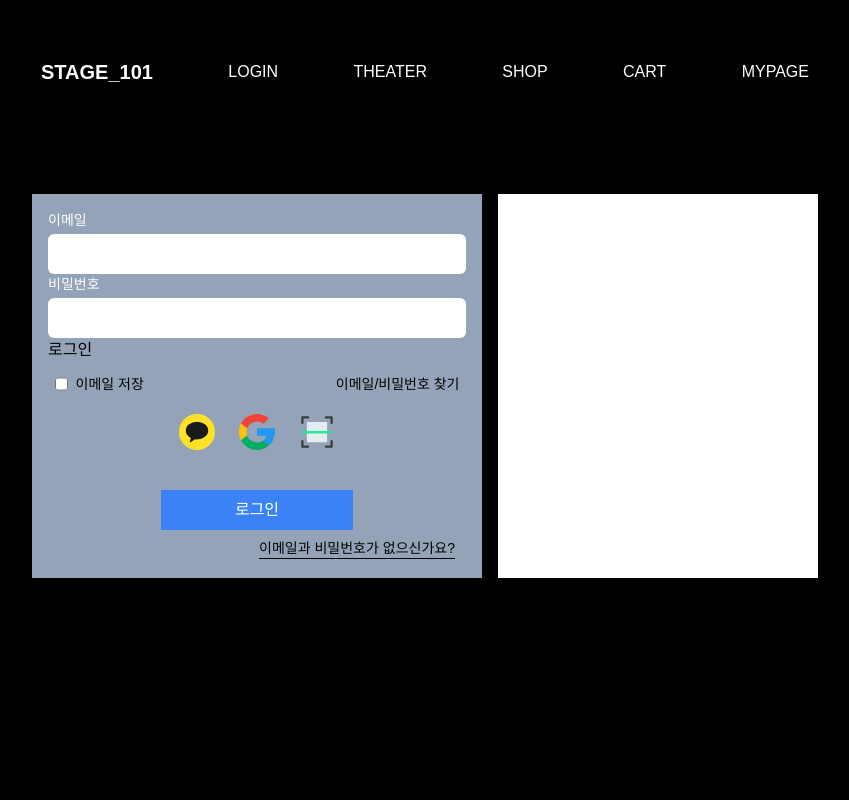
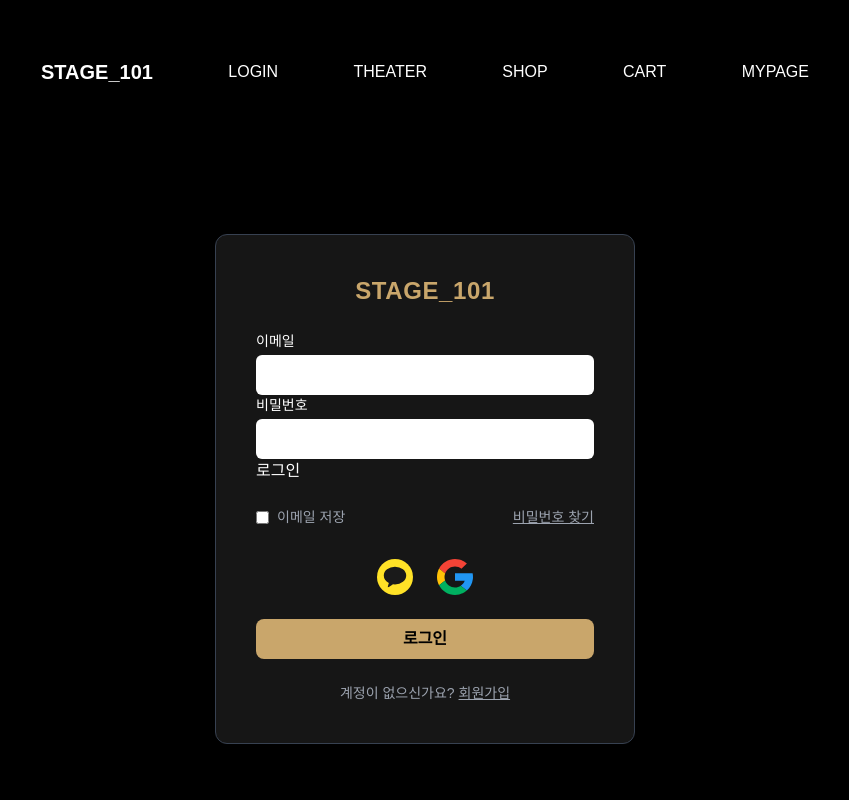
Before and after one commit to YouKnowThat-Park/STAGE_101, a Next.js app: page /sign-in in a window 1280 px wide. Shown: the top 800 px of the page, without its empty margins (215-1064 px from the left). Built offline with nearby package versions, Linux system fonts and the light colour scheme; no server answers.

Commit message:
🍻 💄 로그인 디자인 수정

```diff
--- a/src/app/(auth)/sign-in/page.tsx
+++ b/src/app/(auth)/sign-in/page.tsx
@@ -2,7 +2,6 @@
 
 import GoogleLogin from '@/ui/icon/GoogleLogin';
 import KakaoLogin from '@/ui/icon/KakaoLogin';
-import QrLogin from '@/ui/icon/QrLogin';
 import { useRouter } from 'next/navigation';
 import SignInForm from './_components/SignInForm';
 import { EmailPasswordFormData } from '../_components/CommonSchemas';
@@ -17,7 +16,7 @@ const Page = () => {
   const handleSignIn = async (data: EmailPasswordFormData) => {
     try {
       const user = await signIn(data.email, data.password);
-      useUserStore.getState().setUser(user); // ✅ Zustand 상태 업데이트
+      useUserStore.getState().setUser(user);
 
       const checkbox = document.getElementById('checkbox');
       if (checkbox instanceof HTMLInputElement && checkbox.checked) {
@@ -41,47 +40,53 @@ const Page = () => {
   };
 
   return (
-    <>
-      <div className="flex gap-4 justify-center items-center py-10">
-        <div className="w-[450px] h-96 bg-slate-400 flex flex-col gap-1 p-4">
+    <div className=" py-20 bg-black text-white flex items-center justify-center">
+      <div className="bg-[#1C1C1C]/80 border border-gray-700 rounded-xl px-10  py-10 shadow-md backdrop-blur w-[420px] flex flex-col gap-6">
+        {/* 타이틀 */}
+        <h2 className="text-2xl font-bold text-center text-white tracking-wide">
+          <span className="text-[#C9A66B]">STAGE_101</span>
+        </h2>
+
+        {/* 로그인 폼 */}
         <SignInForm onSubmit={handleSignIn} />
 
-          <div className="flex justify-center items-center mt-2">
-            <div className="flex gap-2">
-              <input type="checkbox" id="checkbox" />
-              <label htmlFor="checkbox" className="text-sm">
+        {/* 이메일 저장 & 비밀번호 찾기 */}
+        <div className="flex justify-between text-sm text-gray-400">
+          <label className="flex items-center gap-2">
+            <input type="checkbox" id="checkbox" className="accent-[#C9A66B]" />
             이메일 저장
           </label>
-            </div>
-            <p className="ml-48 text-sm">이메일/비밀번호 찾기</p>
+          <button className="underline hover:text-white">비밀번호 찾기</button>
         </div>
 
-          {/* Test 소설 로그인 아이콘 */}
-          <div className="flex justify-center gap-6 mt-4">
+        {/* 소셜 로그인 */}
+        <div className="flex justify-center gap-6 mt-2">
           <button onClick={() => handleSocialSignIn('kakao')}>
             <KakaoLogin />
           </button>
           <button onClick={() => handleSocialSignIn('google')}>
             <GoogleLogin />
           </button>
-            <button onClick={() => alert('QR 로그인 기능 준비 중!')}>
-              <QrLogin />
-            </button>
         </div>
 
         {/* 로그인 버튼 */}
-          <div className="flex flex-col justify-center items-center mt-9 gap-2">
-            <button className="bg-blue-500 text-white h-10 w-48">로그인</button>
-            <button className="text-sm ml-[200px] border-b border-black" onClick={handleSignUpPage}>
-              이메일과 비밀번호가 없으신가요?
+        <button
+          type="submit"
+          className="bg-[#C9A66B] text-black font-semibold w-full py-2 rounded-lg hover:bg-[#e7c894] transition"
+          onClick={() => handleSignIn}
+        >
+          로그인
         </button>
+
+        {/* 회원가입 */}
+        <p className="text-center text-sm text-gray-400">
+          계정이 없으신가요?{' '}
+          <button onClick={handleSignUpPage} className="underline hover:text-white">
+            회원가입
+          </button>
+        </p>
       </div>
     </div>
-
-        {/* 오른쪽 사진 박스 */}
-        <div className="w-80 h-96 bg-white"></div>
-      </div>
-    </>
   );
 };
 
```
Lines whose indentation alone changed are shown as unchanged.
